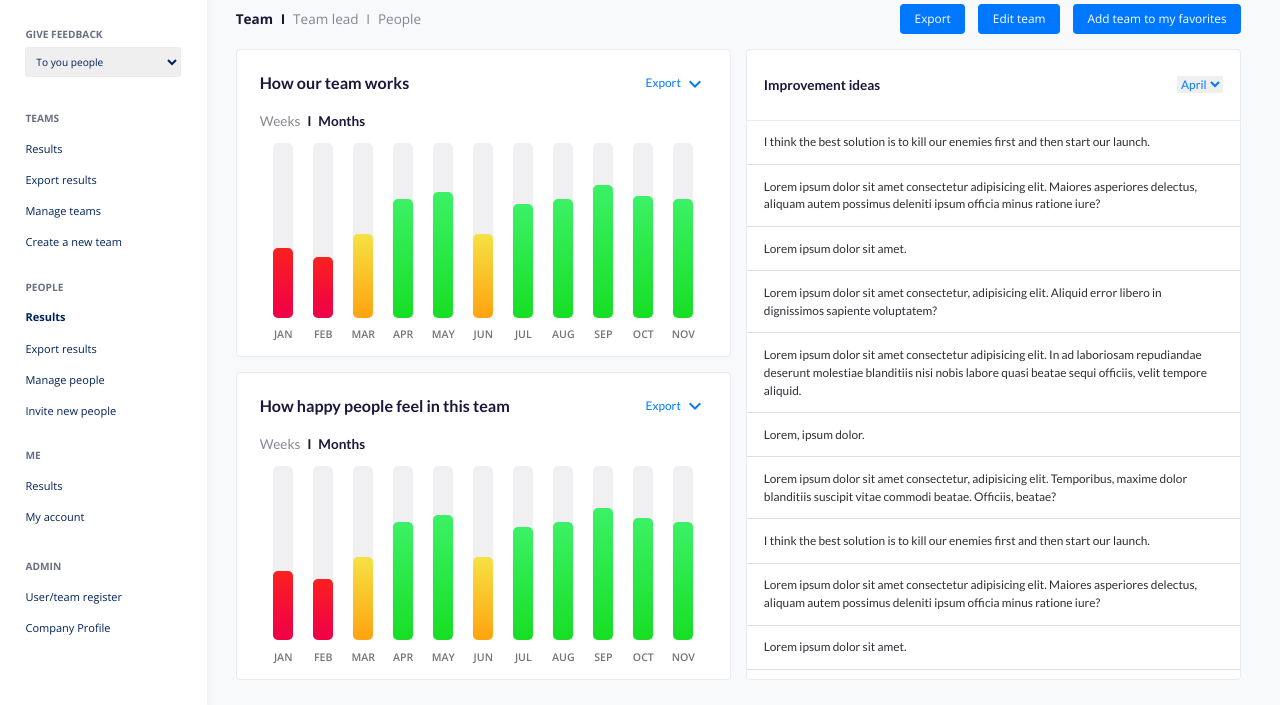
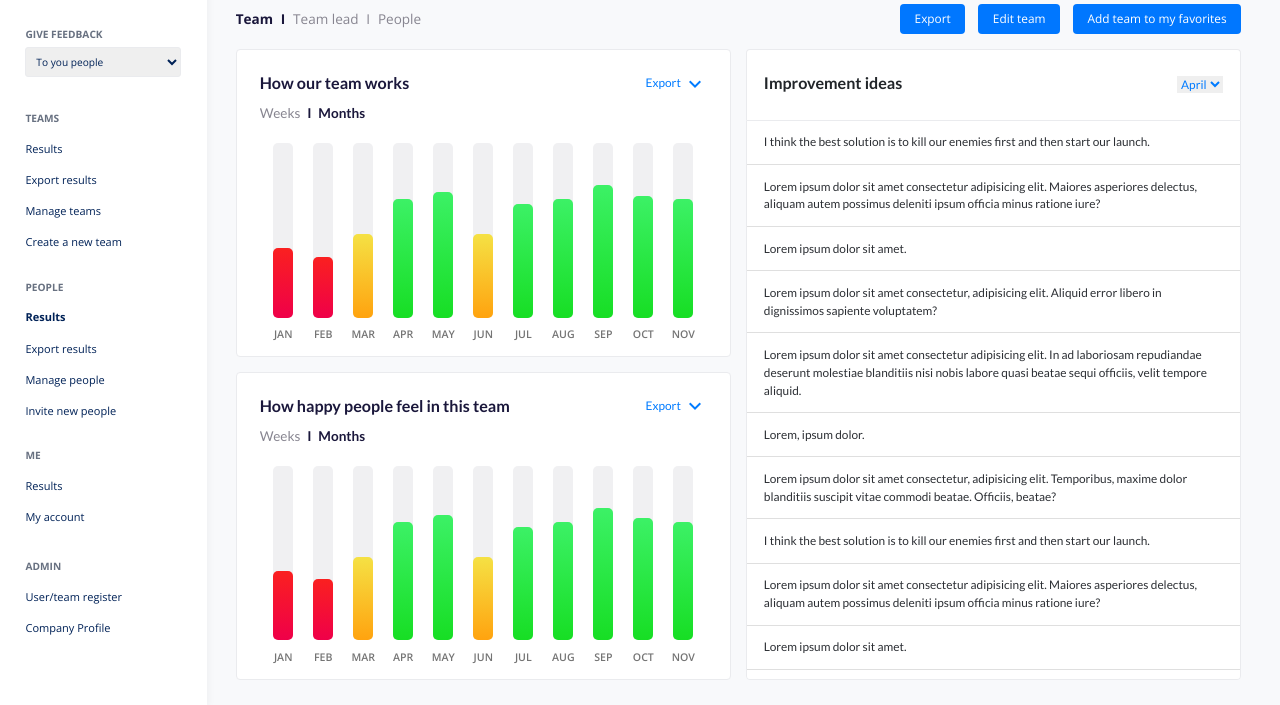
Before and after one commit to markrajk/dashboard-frontend-team-profile, a plain HTML site: page index.html in a window 1280 px wide. Shown: the part 95-800 px from the top of the page. Drawn offline with nearby package versions, Linux system fonts and the light colour scheme.

Commit message:
header fix

```diff
--- a/index.html
+++ b/index.html
@@ -235,7 +235,7 @@
 
             <div class="results-body-left">
                 <div class="results-body-left-header">
-                    <p class="choose text-truncate mr-2"><span class="active"><a href="#">Improvement ideas</a></span></p>
+                    <h3 class="text-truncate mr-2">Improvement ideas</h3>
                     <select name="comment" id="comment">
                         <option value="april" selected>April</option>
                         <option value="april">May</option>
--- a/scss/style.scss
+++ b/scss/style.scss
@@ -351,18 +351,24 @@ body {
         border-top-right-radius: 4px;
         border-bottom: none;
 
-        & .choose {
-          margin: 2.2rem 0;
-          font-size: 1.6rem;
-          color: #878590;
-          & .divider {
-            color: #1a173b;
-            font-weight: 700;
-          }
-          & a {
-            font-weight: 700;
-            color: #1a173b;
-          }
+        // & .choose {
+        //   margin: 2.2rem 0;
+        //   font-size: 1.6rem;
+        //   color: #878590;
+        //   & .divider {
+        //     color: #1a173b;
+        //     font-weight: 700;
+        //   }
+          // & a {
+          //   font-weight: 700;
+          //   color: #1a173b;
+          // }
+        //}
+
+        & h3 {
+          font-size: 1.9rem;
+          font-weight: 700;
+          columns: #1a173b;
         }
 
         & .share {
@@ -507,6 +513,7 @@ body {
 
             & .choose {
               margin: 2.2rem 0;
+              margin-top: -.5rem;
               font-size: 1.6rem;
               color: #878590;
               & .divider {
```
Also changed, not shown: css/style.css.
